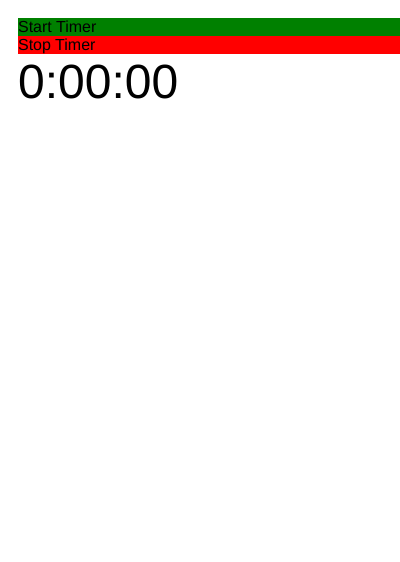
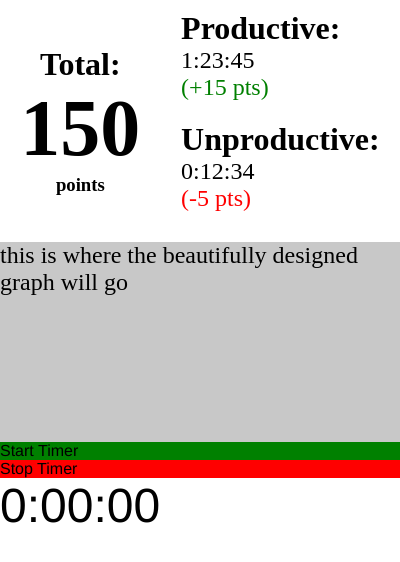
Before and after one commit to DreemMeemTeem/procrastin8-chrome, a browser extension: page popup/popup.html in a window 400 px wide. Shown: the top 562 px of the page. Drawn offline with Linux system fonts and the light colour scheme.

Commit message:
Popup and Icons
New icons and popup changes

```diff
--- a/popup/popup.html
+++ b/popup/popup.html
@@ -2,18 +2,116 @@
 <html>
 <head>
 <style type="text/css">
+    body {
+        margin: 0 auto;
+        padding: 0px 0px 0px 0px;
+    }
+
+    h1 {
+        margin: 0;
+    }
+
+    p {
+        font-size: 1.5em;
+        margin: 0 auto;
+    }
+
+
+
 	#mainPopup {
 		padding: 10px;
-		height: 200px;
+		height: 600px;
 		width: 400px;
 		font-family: Helvetica, Ubuntu, Arial, sans-serif;
+        margin: 0 auto;
+        padding: 0px 0px 0px 0px;
 	}
-	h1 {
-		font-size: 2em;
-	}
+
+    /*TOTAL POINTS STYLING*/
+
+        /*Centers and de-margins*/
+        #totalpoints * {
+            margin: 0 auto;
+            text-align: center;
+        }
+
+
+        /*Make point number really huge*/
+        #totalpoints #pointnumber {
+            font-size: 5em;
+        }
+
+        /*Pads the right side of both sections*/
+        #totalpoints,.breakdown {
+            margin-right: 20px;
+        }
+
+    /*END TOTAL POINTS STYLING*/
+
+    /*BREAKDOWN STYLING*/
+        /*spaces the breakdowns apart vertically*/
+        .breakdown div {
+            margin-bottom: 20px;
+        }
+
+    /*END BREAKDOWN STYLING*/
+
+    /*---------------*/
+    /*   Flex Stuff  */
+    /*---------------*/
+    #flex-container {
+        width: 100%;
+        height: 50%;
+        margin: 0 auto;
+        padding: 10px;
+        display: flex;
+        flex-flow: row nowrap;
+        justify-content: space-around;
+        align-items: center;
+    }
+
+    /*---------------*/
+    /*End Flex Stuff */
+    /*---------------*/
+
+
+    #graph {
+        width: 100%;
+        height: 200px;
+        background-color: rgba(200,200,200,1);
+    }
+
 </style>
 </head>
 <body>
+    <div id="flex-container">
+        <div class="points">
+            <div id="totalpoints">
+                <h1>Total:</h1>
+                <h1 id="pointnumber">150</h1>
+                <h3>points</h3>
+            </div>
+        </div>
+        <div class="breakdown">
+            <div id="productive">
+                <h1>Productive:</h1>
+                <p id="protime">1:23:45</p>
+                <p style="color: green">(+<a id="propoints">15</a> pts)</p>
+            </div>
+
+            <div id="unproductive">
+                <h1>Unproductive:</h1>
+                <p id="unprotime">0:12:34</p>
+                <p style="color: red">(-<a id="unpropoints">5</a> pts)</p>
+            </div>
+        </div>
+    </div>
+
+    <div id="graph">
+        <p>this is where the beautifully designed graph will go</p>
+    </div>
+
+
 <div id="mainPopup">
 <div id="timer-startButton" style="background-color:green;">Start Timer</div>
 <div id="timer-stopButton" style="background-color:red;">Stop Timer</div>
```
Also changed, not shown: icons/icon128.png, icons/icon19.png, icons/icon48.png.
